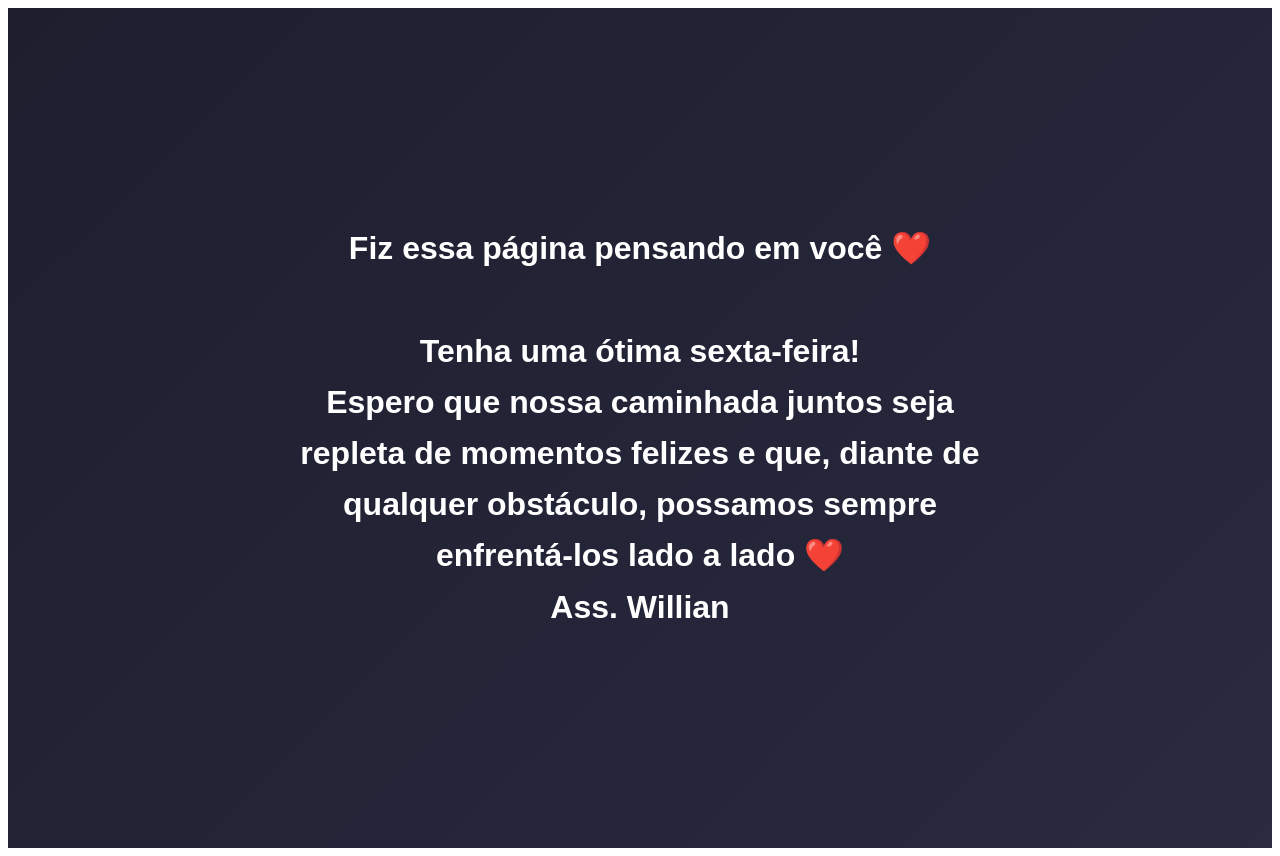
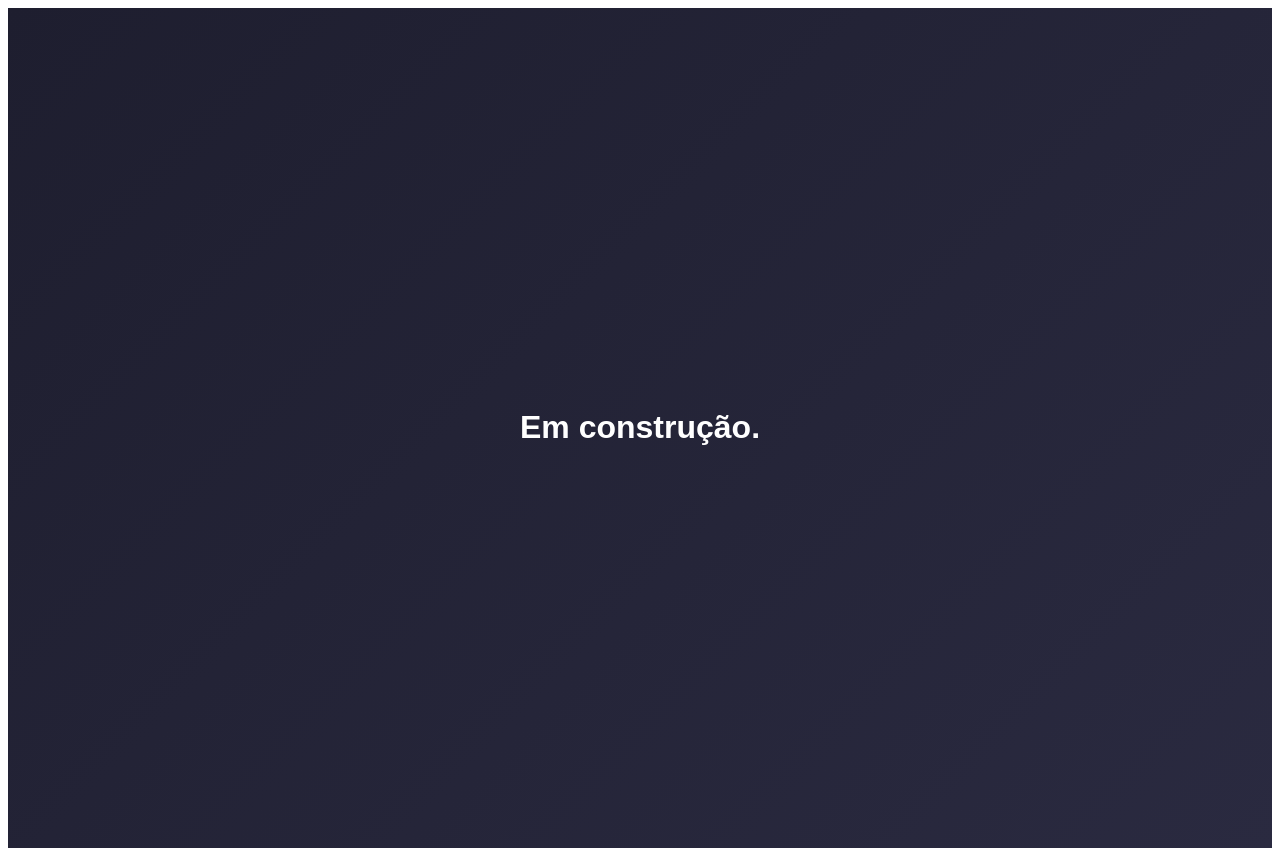
Before and after one commit to willian16041994/tabnews, a Next.js app: page / in a window 1280 px wide. Built offline with nearby package versions, Linux system fonts and the light colour scheme.

Commit message:
ajustando texto página index.

```diff
--- a/pages/index.js
+++ b/pages/index.js
@@ -15,10 +15,7 @@ function Home() {
                 maxWidth: "700px",
                 lineHeight: "1.6"
             }}>
-            Fiz essa página pensando em você ❤️ <br /><br />
-            Tenha uma ótima sexta-feira! <br />
-            Espero que nossa caminhada juntos seja repleta de momentos felizes e que, diante de qualquer obstáculo, possamos sempre enfrentá-los lado a lado ❤️<br />
-            Ass. Willian
+            Em construção.
         </h1>
     </div>
 }
```
